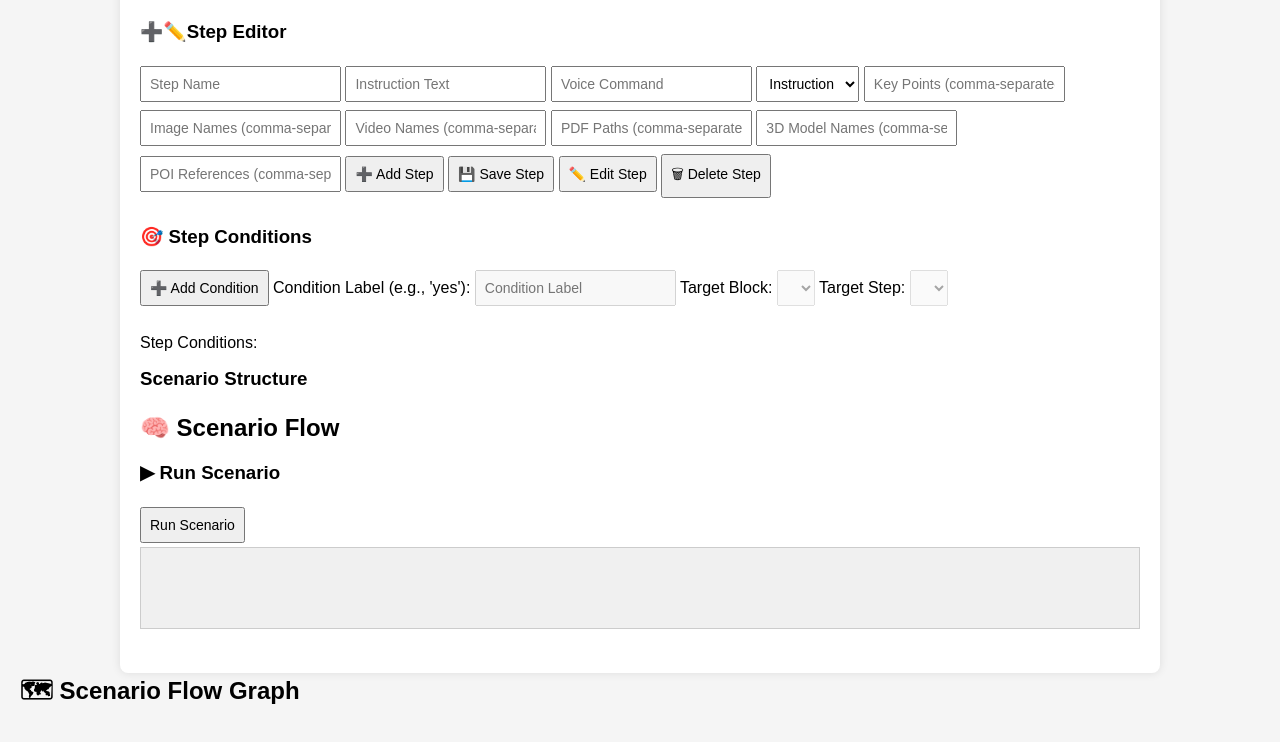
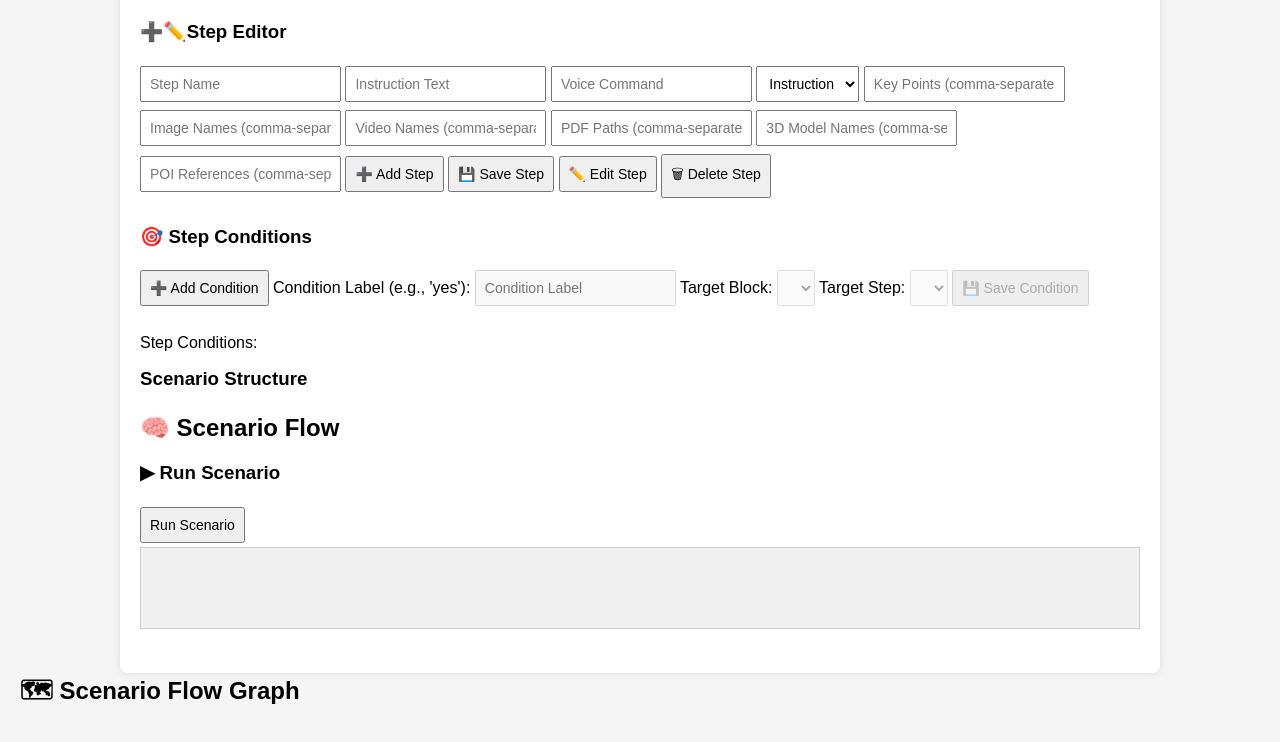
Before and after one commit to mbarange/VAMReality, a plain HTML site: page VAMReality_WebXR_Starter/index.html in a window 1280 px wide. Shown: the part 640-1382 px from the top of the page. Drawn offline with Linux system fonts and the light colour scheme.

Commit message:
Update index.html

```diff
--- a/VAMReality_WebXR_Starter/index.html
+++ b/VAMReality_WebXR_Starter/index.html
@@ -83,6 +83,8 @@
 
       <label for="conditionStepSelect">Target Step:</label>
       <select id="conditionStepSelect" disabled></select>
+
+      <button id="saveConditions" disabled>💾 Save Condition</button>
 
     </div>
 
```
